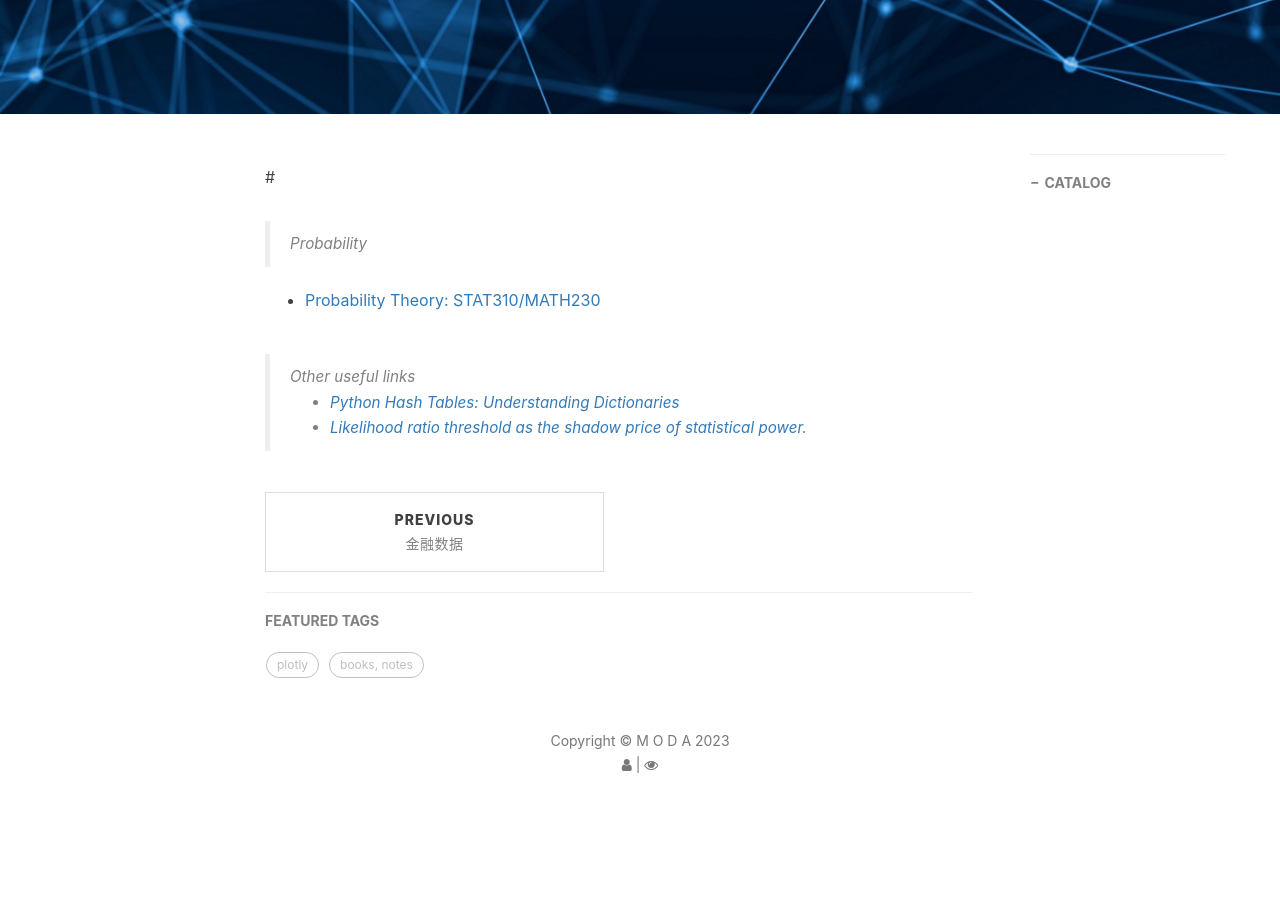
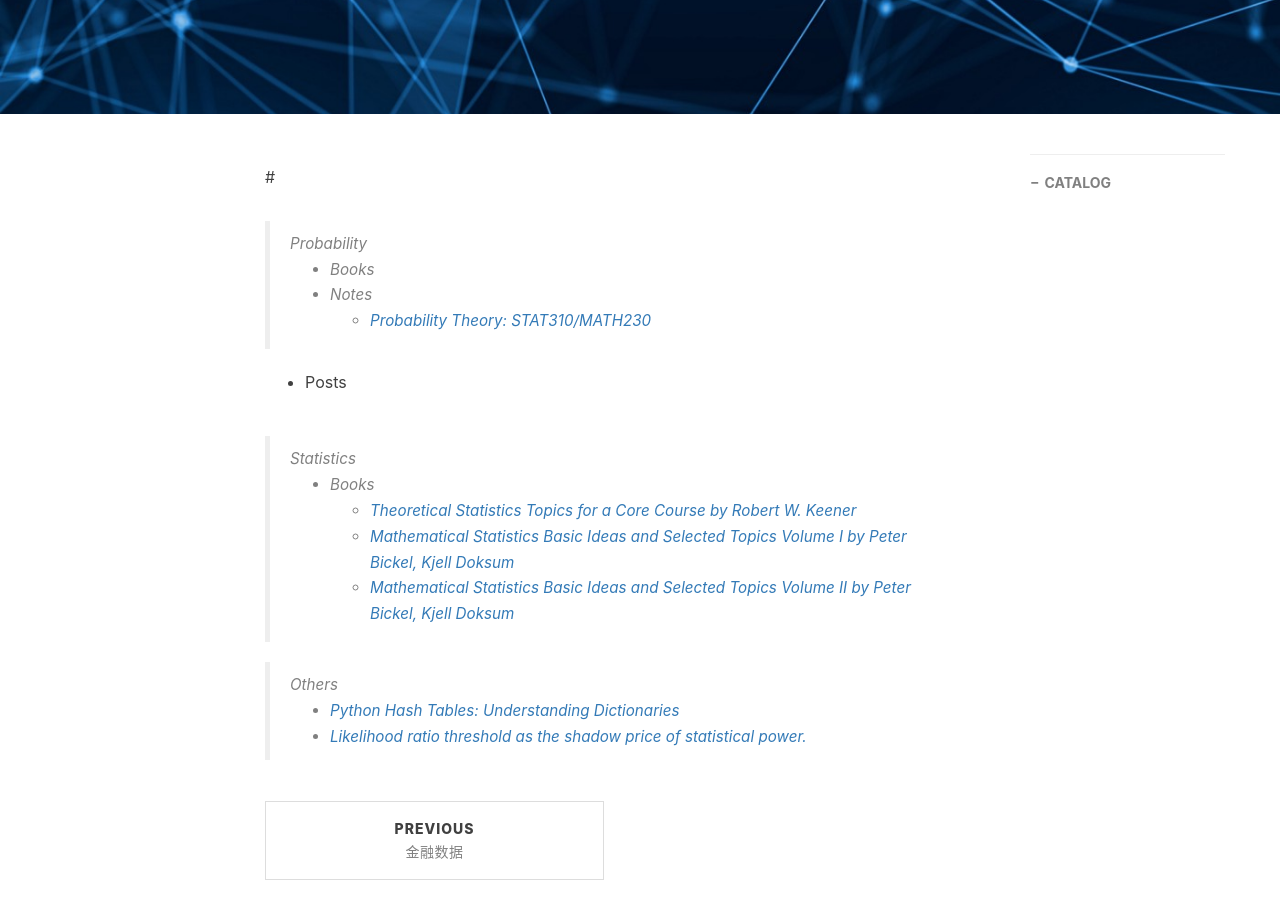
Before and after one commit to chenpnn/chenpnn.github.io, a Jekyll site: the page built from _posts/2023-02-23-docs.md, in a window 1280 px wide and 900 px high, scrolled down 409 px. Built offline with Jekyll 4.4.1, drawn with Linux system fonts in a browser that asks for light colours; nearby versions of some CDN libraries; library files that are not in the unit come from our copies; comment, search, counter and statistics services are not loaded; before the commit the page ends 1278 px from its top, so only the background shows below that.

Commit message:
Update 2023-02-23-docs.md

```diff
--- a/_posts/2023-02-23-docs.md
+++ b/_posts/2023-02-23-docs.md
@@ -13,9 +13,19 @@ tags:
 #
 
 > Probability
+* Books
+* Notes
+    - [Probability Theory: STAT310/MATH230](https://1drv.ms/b/s!Ao9XkuYvIZQIlV09UrWhRYe_ynVn?e=Er6qjD)
 
-* [Probability Theory: STAT310/MATH230](https://1drv.ms/b/s!Ao9XkuYvIZQIlV09UrWhRYe_ynVn?e=Er6qjD)
+* Posts
 
-> Other useful links
+> Statistics
+* Books
+    - [Theoretical Statistics Topics for a Core Course by Robert W. Keener](https://1drv.ms/b/s!Ao9XkuYvIZQIlWPA1LCpww-uc7EP?e=P203bZ)
+    - [Mathematical Statistics Basic Ideas and Selected Topics Volume I by Peter Bickel, Kjell Doksum](https://1drv.ms/b/s!Ao9XkuYvIZQIlWSk5S-e9N3wc1ck?e=Bx12HP)
+    - [Mathematical Statistics Basic Ideas and Selected Topics Volume II by Peter Bickel, Kjell Doksum](https://1drv.ms/b/s!Ao9XkuYvIZQIlWXMck0LywB44SXR?e=ZKy15i)
+
+
+> Others
 * [Python Hash Tables: Understanding Dictionaries](https://thepythoncorner.com/posts/2020-08-21-hash-tables-understanding-dictionaries/)
 * [Likelihood ratio threshold as the shadow price of statistical power.](http://bactra.org/weblog/630.html)
```
